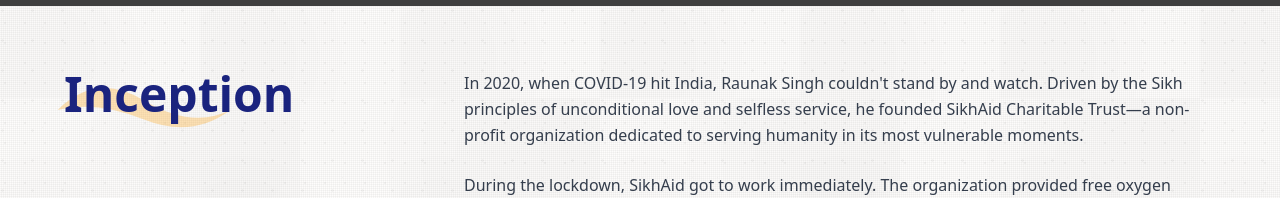
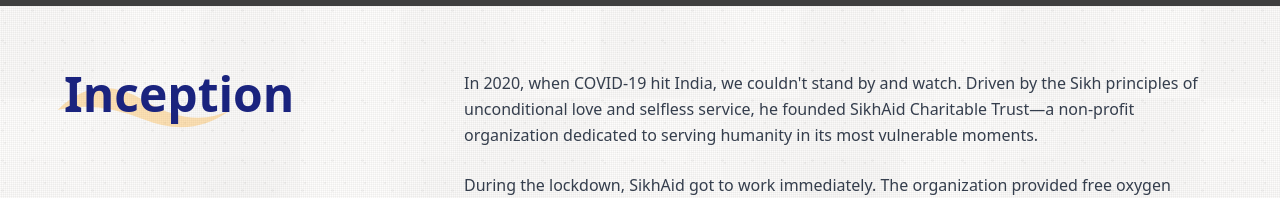
Before and after one commit to the-non-expert/SikhAidSPA, a SvelteKit app: page /about in a window 1280 px wide. Shown: the part 502-700 px from the top of the page. Built offline with nearby package versions, Linux system fonts and the light colour scheme; grey boxes are pictures that could not be loaded.

Commit message:
Story updated

```diff
--- a/src/routes/about/+page.svelte
+++ b/src/routes/about/+page.svelte
@@ -60,7 +60,7 @@
 					class="lg:col-span-2 space-y-6 text-gray-700 leading-relaxed"
 				>
 					<p>
-						In 2020, when COVID-19 hit India, Raunak Singh couldn't
+						In 2020, when COVID-19 hit India, we couldn't
 						stand by and watch. Driven by the Sikh principles of
 						unconditional love and selfless service, he founded
 						SikhAid Charitable Trust—a non-profit organization
```
